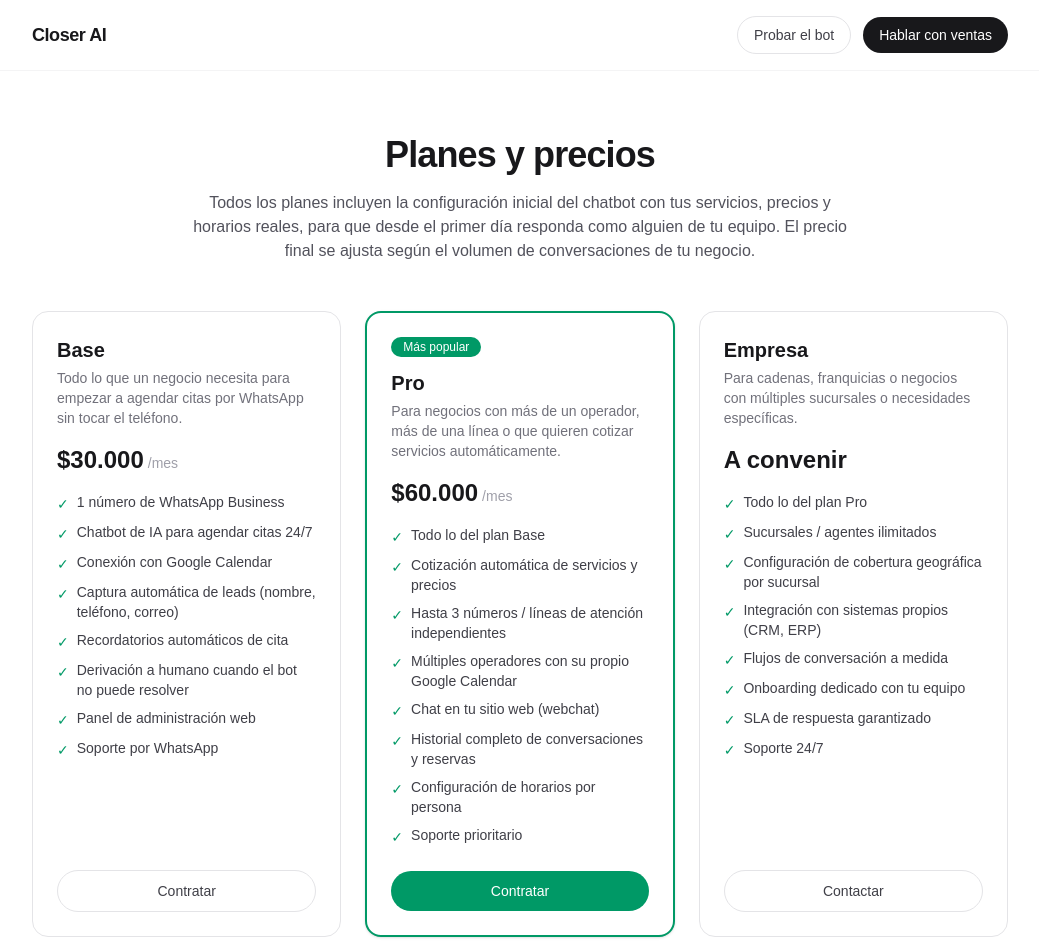
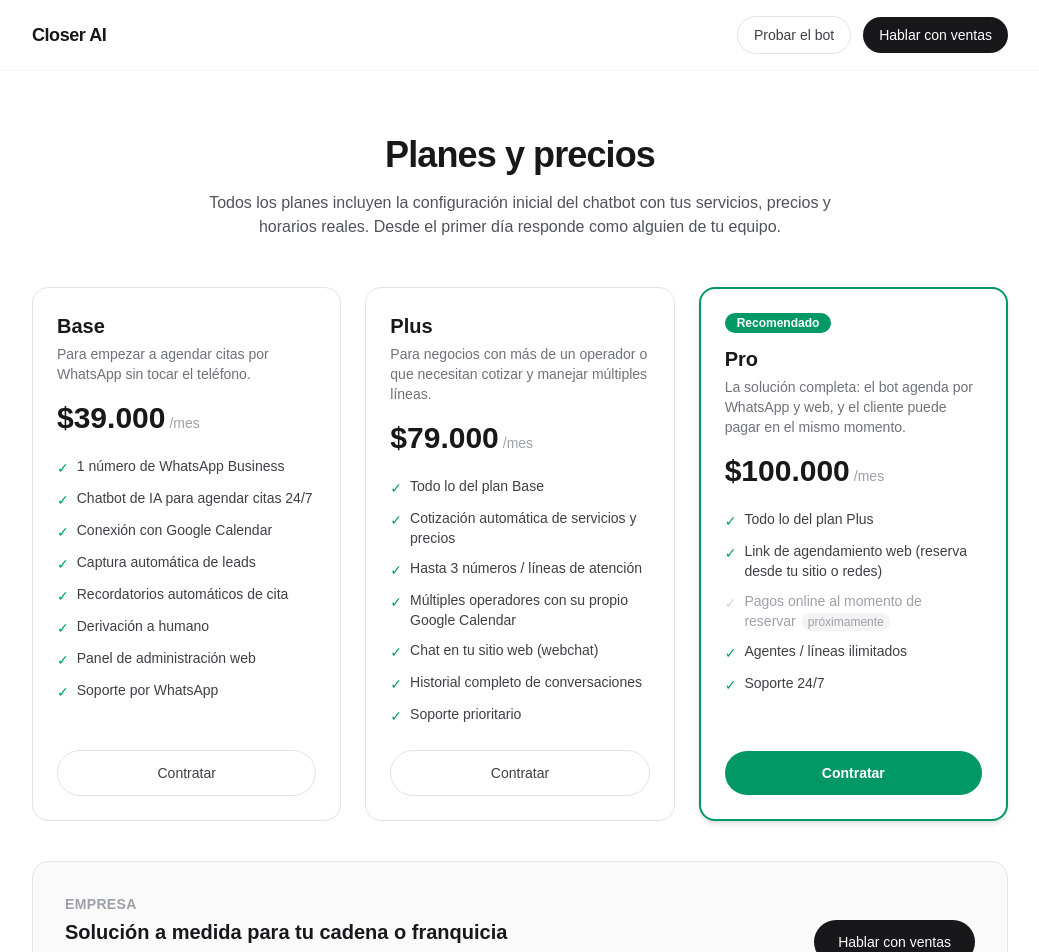
Before and after one commit to aahumada21/CLoserAIWEB, a Next.js app: page /precios in a window 1280 px wide. Shown: the top 952 px of the page, without its empty margins (120-1159 px from the left). Built offline with nearby package versions, Linux system fonts and the light colour scheme.

Commit message:
Restructure pricing: Base $39k / Plus $79k / Pro $100k + Empresa apart

```diff
--- a/src/app/precios/page.tsx
+++ b/src/app/precios/page.tsx
@@ -10,58 +10,56 @@
 const planes = [
   {
     nombre: "Base",
-    precio: "$30.000",
+    precio: "$39.000",
     descripcion:
-      "Todo lo que un negocio necesita para empezar a agendar citas por WhatsApp sin tocar el teléfono.",
+      "Para empezar a agendar citas por WhatsApp sin tocar el teléfono.",
     tag: null,
+    destacado: false,
     incluye: [
-      "1 número de WhatsApp Business",
-      "Chatbot de IA para agendar citas 24/7",
-      "Conexión con Google Calendar",
-      "Captura automática de leads (nombre, teléfono, correo)",
-      "Recordatorios automáticos de cita",
-      "Derivación a humano cuando el bot no puede resolver",
-      "Panel de administración web",
-      "Soporte por WhatsApp",
+      { texto: "1 número de WhatsApp Business", pronto: false },
+      { texto: "Chatbot de IA para agendar citas 24/7", pronto: false },
+      { texto: "Conexión con Google Calendar", pronto: false },
+      { texto: "Captura automática de leads", pronto: false },
+      { texto: "Recordatorios automáticos de cita", pronto: false },
+      { texto: "Derivación a humano", pronto: false },
+      { texto: "Panel de administración web", pronto: false },
+      { texto: "Soporte por WhatsApp", pronto: false },
+    ],
+    cta: "Contratar",
+  },
+  {
+    nombre: "Plus",
+    precio: "$79.000",
+    descripcion:
+      "Para negocios con más de un operador o que necesitan cotizar y manejar múltiples líneas.",
+    tag: null,
+    destacado: false,
+    incluye: [
+      { texto: "Todo lo del plan Base", pronto: false },
+      { texto: "Cotización automática de servicios y precios", pronto: false },
+      { texto: "Hasta 3 números / líneas de atención", pronto: false },
+      { texto: "Múltiples operadores con su propio Google Calendar", pronto: false },
+      { texto: "Chat en tu sitio web (webchat)", pronto: false },
+      { texto: "Historial completo de conversaciones", pronto: false },
+      { texto: "Soporte prioritario", pronto: false },
     ],
     cta: "Contratar",
   },
   {
     nombre: "Pro",
-    precio: "$60.000",
+    precio: "$100.000",
     descripcion:
-      "Para negocios con más de un operador, más de una línea o que quieren cotizar servicios automáticamente.",
-    tag: "Más popular",
+      "La solución completa: el bot agenda por WhatsApp y web, y el cliente puede pagar en el mismo momento.",
+    tag: "Recomendado",
     destacado: true,
     incluye: [
-      "Todo lo del plan Base",
-      "Cotización automática de servicios y precios",
-      "Hasta 3 números / líneas de atención independientes",
-      "Múltiples operadores con su propio Google Calendar",
-      "Chat en tu sitio web (webchat)",
-      "Historial completo de conversaciones y reservas",
-      "Configuración de horarios por persona",
-      "Soporte prioritario",
+      { texto: "Todo lo del plan Plus", pronto: false },
+      { texto: "Link de agendamiento web (reserva desde tu sitio o redes)", pronto: false },
+      { texto: "Pagos online al momento de reservar", pronto: true },
+      { texto: "Agentes / líneas ilimitados", pronto: false },
+      { texto: "Soporte 24/7", pronto: false },
     ],
     cta: "Contratar",
-  },
-  {
-    nombre: "Empresa",
-    precio: "A convenir",
-    descripcion:
-      "Para cadenas, franquicias o negocios con múltiples sucursales o necesidades específicas.",
-    tag: null,
-    incluye: [
-      "Todo lo del plan Pro",
-      "Sucursales / agentes ilimitados",
-      "Configuración de cobertura geográfica por sucursal",
-      "Integración con sistemas propios (CRM, ERP)",
-      "Flujos de conversación a medida",
-      "Onboarding dedicado con tu equipo",
-      "SLA de respuesta garantizado",
-      "Soporte 24/7",
-    ],
-    cta: "Contactar",
   },
 ];
 
@@ -97,9 +95,8 @@
           </h1>
           <p className="mx-auto mt-4 max-w-2xl text-zinc-600">
             Todos los planes incluyen la configuración inicial del chatbot con
-            tus servicios, precios y horarios reales, para que desde el primer
-            día responda como alguien de tu equipo. El precio final se ajusta
-            según el volumen de conversaciones de tu negocio.
+            tus servicios, precios y horarios reales. Desde el primer día
+            responde como alguien de tu equipo.
           </p>
         </div>
 
@@ -109,12 +106,12 @@
               key={plan.nombre}
               className={
                 plan.destacado
-                  ? "flex flex-col rounded-2xl border-2 border-emerald-600 bg-white p-6 shadow-sm"
+                  ? "relative flex flex-col rounded-2xl border-2 border-emerald-600 bg-white p-6 shadow-md"
                   : "flex flex-col rounded-2xl border border-zinc-200 bg-white p-6"
               }
             >
               {plan.tag && (
-                <p className="mb-3 w-fit rounded-full bg-emerald-600 px-3 py-0.5 text-xs font-medium text-white">
+                <p className="mb-3 w-fit rounded-full bg-emerald-600 px-3 py-0.5 text-xs font-semibold text-white">
                   {plan.tag}
                 </p>
               )}
@@ -122,22 +119,29 @@
               <p className="mt-1 text-sm text-zinc-500">{plan.descripcion}</p>
 
               <div className="mt-4">
-                <span className="text-2xl font-semibold text-zinc-900">
+                <span className="text-3xl font-bold text-zinc-900">
                   {plan.precio}
                 </span>
-                {plan.precio !== "A convenir" && (
                 <span className="ml-1 text-sm text-zinc-400">/mes</span>
-                )}
               </div>
 
-              <ul className="mt-4 flex flex-1 flex-col gap-2">
+              <ul className="mt-5 flex flex-1 flex-col gap-2.5">
                 {plan.incluye.map((item) => (
                   <li
-                    key={item}
-                    className="flex items-start gap-2 text-sm text-zinc-700"
+                    key={item.texto}
+                    className="flex items-start gap-2 text-sm"
                   >
-                    <span className="mt-0.5 text-emerald-600">✓</span>
-                    {item}
+                    <span className={item.pronto ? "mt-0.5 text-zinc-300" : "mt-0.5 text-emerald-600"}>
+                      ✓
+                    </span>
+                    <span className={item.pronto ? "text-zinc-400" : "text-zinc-700"}>
+                      {item.texto}
+                      {item.pronto && (
+                        <span className="ml-1.5 rounded-full bg-zinc-100 px-1.5 py-0.5 text-xs font-medium text-zinc-400">
+                          próximamente
+                        </span>
+                      )}
+                    </span>
                   </li>
                 ))}
               </ul>
@@ -146,8 +150,8 @@
                 href="/contacto"
                 className={
                   plan.destacado
-                    ? "mt-6 rounded-full bg-emerald-600 px-4 py-2.5 text-center text-sm font-medium text-white hover:bg-emerald-500"
-                    : "mt-6 rounded-full border border-zinc-200 px-4 py-2.5 text-center text-sm font-medium text-zinc-700 hover:bg-zinc-50"
+                    ? "mt-6 rounded-full bg-emerald-600 px-4 py-3 text-center text-sm font-semibold text-white hover:bg-emerald-500"
+                    : "mt-6 rounded-full border border-zinc-200 px-4 py-3 text-center text-sm font-medium text-zinc-700 hover:bg-zinc-50"
                 }
               >
                 {plan.cta}
@@ -156,19 +160,37 @@
           ))}
         </div>
 
-        <div className="mt-12 rounded-2xl border border-zinc-100 bg-zinc-50 p-8 text-center">
-          <h2 className="text-xl font-semibold">¿No sabes qué plan necesitas?</h2>
-          <p className="mt-2 text-sm text-zinc-600">
-            Cuéntanos de tu negocio y te recomendamos el plan correcto. No hay
-            ningún compromiso.
+        {/* Empresa separado */}
+        <div className="mt-10 rounded-2xl border border-zinc-200 bg-zinc-50 p-8">
+          <div className="flex flex-col justify-between gap-4 sm:flex-row sm:items-center">
+            <div>
+              <p className="text-sm font-semibold uppercase tracking-wide text-zinc-400">
+                Empresa
               </p>
+              <h2 className="mt-1 text-xl font-semibold">
+                Solución a medida para tu cadena o franquicia
+              </h2>
+              <p className="mt-1 text-sm text-zinc-600">
+                Múltiples sucursales, integraciones con tus sistemas, flujos
+                personalizados y soporte dedicado. Precio según el proyecto.
+              </p>
+            </div>
             <Link
               href="/contacto"
-            className="mt-4 inline-block rounded-full bg-zinc-900 px-6 py-3 text-sm font-medium text-white hover:bg-zinc-700"
+              className="w-fit shrink-0 rounded-full bg-zinc-900 px-6 py-3 text-sm font-medium text-white hover:bg-zinc-700"
             >
               Hablar con ventas
             </Link>
           </div>
+        </div>
+
+        <p className="mt-8 text-center text-sm text-zinc-400">
+          ¿Tienes dudas sobre qué plan elegir?{" "}
+          <Link href="/contacto" className="text-emerald-700 hover:underline">
+            Escríbenos
+          </Link>{" "}
+          y te recomendamos el correcto sin compromiso.
+        </p>
       </main>
 
       <footer className="border-t border-zinc-100 py-8 text-center text-sm text-zinc-500">
```
Lines whose indentation alone changed are shown as unchanged.
